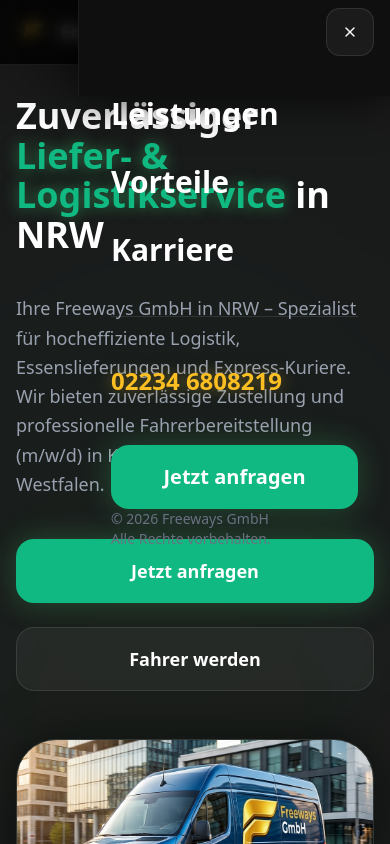
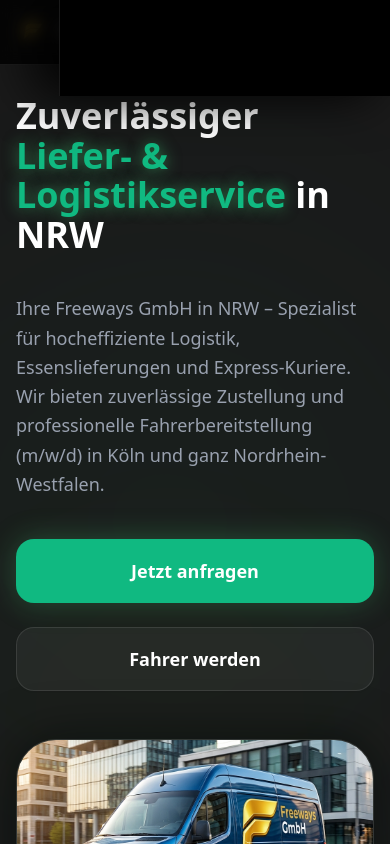
Before and after one commit to freewaysinfo/website, a Next.js app: page / in a window 390 px wide. Both pictures are taken after a click on the button 350 px from the left and 32 px from the top of the page. Shown: the top 844 px of the page. Built offline with nearby package versions, Linux system fonts and the light colour scheme.

Commit message:
style: final polish for mobile menu and contact map theme

```diff
--- a/src/components/freeways/Navbar.tsx
+++ b/src/components/freeways/Navbar.tsx
@@ -91,7 +91,7 @@
               animate={{ x: 0 }}
               exit={{ x: "100%" }}
               transition={{ type: "spring", damping: 30, stiffness: 250 }}
-              className="fixed top-0 right-0 w-[80%] h-full z-40 bg-[#0f0f0f] border-l border-white/5 flex flex-col pt-24 px-8 md:hidden shadow-[0_0_50px_rgba(0,0,0,0.8)]"
+              className="fixed top-0 right-0 w-[85%] h-full z-50 bg-[#000000] border-l border-white/10 flex flex-col pt-24 px-8 md:hidden shadow-[-20px_0_50px_rgba(0,0,0,0.9)] overflow-y-auto backdrop-blur-3xl"
             >
               <div className="flex flex-col gap-8">
                 {menuItems.map((item, i) => (
```
